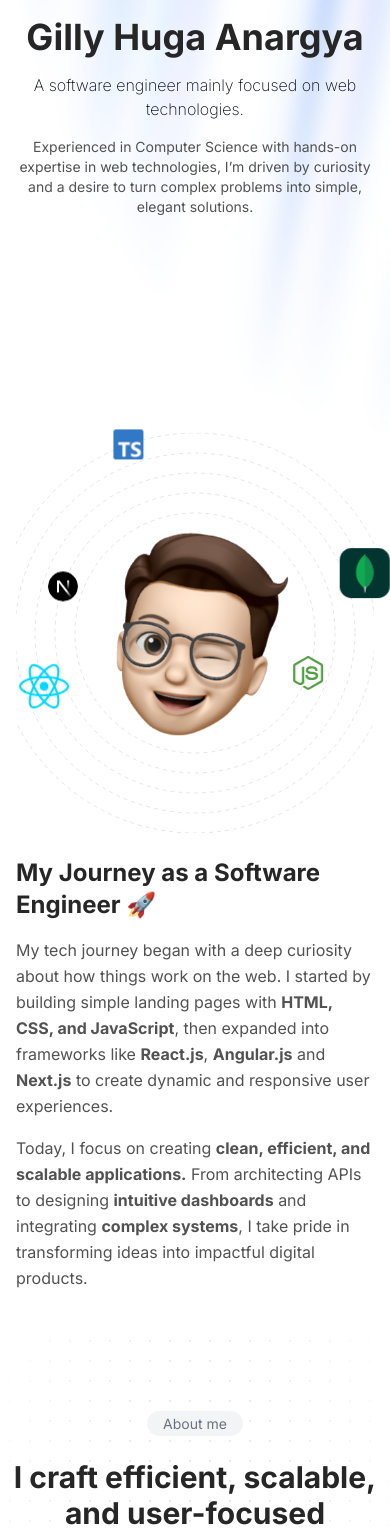
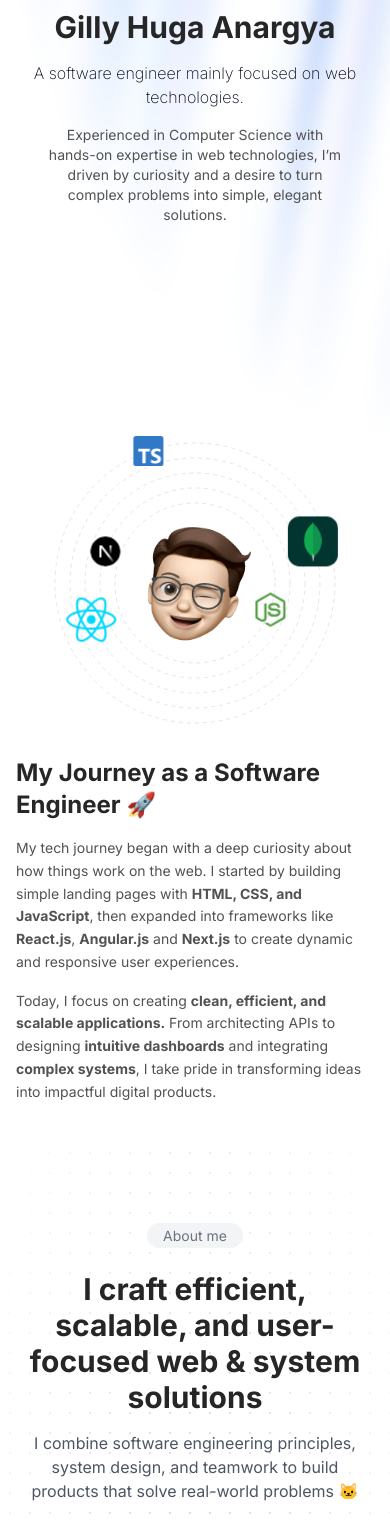
Before and after one commit to gillyhuga/gillyhuga.com, a Next.js app: page / in a window 390 px wide. Shown: the part 200-1730 px from the top of the page. Built offline with nearby package versions, Linux system fonts and the light colour scheme; no server answers.

Commit message:
Fix mobile responsiveness across all components
Co-authored-by: gillyhuga <37680589+gillyhuga@users.noreply.github.com>

```diff
--- a/src/components/pages/home/AboutSection.tsx
+++ b/src/components/pages/home/AboutSection.tsx
@@ -34,19 +34,15 @@ export default function AboutSection() {
   return (
     <DotBackground>
       <section className="py-12">
-        <div className="mb-12 text-center">
+        <div className="mb-12 text-center px-4">
           <span className="text-sm text-gray-500 dark:text-gray-400 bg-gray-100 dark:bg-gray-800 px-4 py-1 rounded-full">
             About me
           </span>
-          <h2 className="mt-6 text-3xl sm:text-5xl font-bold text-neutral-800 dark:text-white">
-            I craft efficient, scalable, and user-focused
-            <br />
-            web & system solutions
+          <h2 className="mt-6 text-3xl sm:text-5xl font-bold text-neutral-800 dark:text-white max-w-4xl mx-auto">
+            I craft efficient, scalable, and user-focused web & system solutions
           </h2>
-          <p className="mt-4 text-gray-600 dark:text-gray-400">
-            I combine software engineering principles, system design, and teamwork
-            <br />
-            to build products that solve real-world problems 🐱
+          <p className="mt-4 text-gray-600 dark:text-gray-400 max-w-2xl mx-auto">
+            I combine software engineering principles, system design, and teamwork to build products that solve real-world problems 🐱
           </p>
         </div>
 
--- a/src/components/pages/home/CollaborationFooter.tsx
+++ b/src/components/pages/home/CollaborationFooter.tsx
@@ -5,12 +5,12 @@ export function CollaborationFooter() {
   const words = ["impactful", "scalable", "creative", "meaningful"];
 
   return (
-    <div className="h-[24rem] flex flex-col justify-center items-center text-center px-6 bg-gradient-to-b from-neutral-50 to-white dark:from-neutral-900 dark:to-neutral-950">
-      <h2 className="text-3xl md:text-5xl font-bold text-neutral-800 dark:text-neutral-100">
+    <div className="h-auto min-h-[24rem] flex flex-col justify-center items-center text-center px-6 py-12 bg-gradient-to-b from-neutral-50 to-white dark:from-neutral-900 dark:to-neutral-950">
+      <h2 className="text-2xl md:text-5xl font-bold text-neutral-800 dark:text-neutral-100 max-w-4xl">
         Let&apos;s build something<FlipWords words={words}/>together ✨
       </h2>
 
-      <p className="mt-4 text-lg text-neutral-600 dark:text-neutral-400 max-w-xl">
+      <p className="mt-4 text-base md:text-lg text-neutral-600 dark:text-neutral-400 max-w-xl">
         Wanna coffee and code together? ☕👨‍💻
       </p>
 
--- a/src/components/pages/home/HeroSection.tsx
+++ b/src/components/pages/home/HeroSection.tsx
@@ -3,14 +3,14 @@ import { HoverBorderGradient } from "@/components/ui/hover-border-gradient";
 
 export default function HeroSection() {
   return (
-    <div className="text-center">
-      <h1 className="text-4xl md:text-7xl font-bold dark:text-white text-neutral-800">
+    <div className="text-center px-4">
+      <h1 className="text-3xl md:text-7xl font-bold dark:text-white text-neutral-800">
         Gilly Huga Anargya
       </h1>
       <p className="font-extralight text-base md:text-4xl dark:text-neutral-200 py-4">
         A software engineer mainly focused on web technologies.
       </p>
-      <p className="text-neutral-600 mx-auto max-w-2xl text-sm md:text-base">
+      <p className="text-neutral-600 mx-auto max-w-2xl text-sm md:text-base px-4">
        Experienced in Computer Science with hands-on expertise in web technologies, I’m driven by curiosity and a desire to turn complex problems into simple, elegant solutions.
       </p>
 
--- a/src/components/pages/home/JourneySection.tsx
+++ b/src/components/pages/home/JourneySection.tsx
@@ -4,23 +4,23 @@ import { OrbitingCirclesDemo } from "@/components/pages/home/OrbitingCirclesDemo
 export default function JourneySection({ children }: { children?: React.ReactNode }) {
   return (
     <div className="items-center justify-center pb-10">
-      <div className="grid grid-cols-1 md:grid-cols-2 gap-6 w-full max-w-6xl">
-        <div className="flex flex-col items-center justify-center">
+      <div className="grid grid-cols-1 md:grid-cols-2 gap-6 md:gap-8 w-full max-w-6xl">
+        <div className="flex flex-col items-center justify-center order-1 md:order-1">
           <OrbitingCirclesDemo />
         </div>
-        <div className="flex flex-col gap-4">
-          <h2 className="text-2xl font-bold dark:text-white text-neutral-800" >
+        <div className="flex flex-col gap-4 order-2 md:order-2">
+          <h2 className="text-2xl md:text-3xl font-bold dark:text-white text-neutral-800" >
             My Journey as a Software Engineer 🚀
           </h2>
 
-          <p className="text-neutral-600 dark:text-neutral-300 leading-relaxed">
+          <p className="text-sm md:text-base text-neutral-600 dark:text-neutral-300 leading-relaxed">
             My tech journey began with a deep curiosity about how things work on the web.
             I started by building simple landing pages with <strong>HTML, CSS, and JavaScript</strong>,
             then expanded into frameworks like <strong>React.js</strong>, <strong>Angular.js</strong>  and <strong>Next.js</strong> to
             create dynamic and responsive user experiences.
           </p>
 
-          <p className="text-neutral-600 dark:text-neutral-300 leading-relaxed">
+          <p className="text-sm md:text-base text-neutral-600 dark:text-neutral-300 leading-relaxed">
             Today, I focus on creating <strong>clean, efficient, and scalable applications.</strong> From architecting APIs to designing <strong>intuitive dashboards</strong> and integrating <strong>complex systems</strong>, I take pride in transforming ideas into impactful digital products.
           </p>
 
--- a/src/components/pages/home/OrbitingCirclesDemo.tsx
+++ b/src/components/pages/home/OrbitingCirclesDemo.tsx
@@ -3,20 +3,20 @@ import Image from 'next/image';
 
 export function OrbitingCirclesDemo() {
     return (
-        <div className="relative flex h-[400px] w-full max-w-[30rem] items-center justify-center ">
+        <div className="relative flex h-[300px] md:h-[400px] w-full max-w-[20rem] md:max-w-[30rem] items-center justify-center mx-auto">
             <Image
                 src="/sticker.png"
                 alt="Animoji Apple"
                 height={200}
                 width={200}
-                className="z-10"
+                className="z-10 w-[120px] h-[120px] md:w-[200px] md:h-[200px]"
             />
 
             <OrbitingCircles
                 className="h-[30px] w-[30px] border-none bg-transparent"
                 duration={20}
                 delay={10}
-                radius={120}
+                radius={80}
             >
                 <Icons.nodeJs />
             </OrbitingCircles>
@@ -24,14 +24,14 @@ export function OrbitingCirclesDemo() {
                 className="h-[30px] w-[30px] border-none bg-transparent"
                 duration={20}
                 delay={20}
-                radius={140}
+                radius={95}
             >
                 <Icons.nextJs />
             </OrbitingCircles>
 
             <OrbitingCircles
                 className="h-[50px] w-[50px] border-none bg-transparent"
-                radius={160}
+                radius={110}
                 duration={20}
                 reverse
             >
@@ -39,7 +39,7 @@ export function OrbitingCirclesDemo() {
             </OrbitingCircles>
             <OrbitingCircles
                 className="h-[50px] w-[50px] border-none bg-transparent"
-                radius={180}
+                radius={125}
                 duration={20}
                 delay={20}
                 reverse
@@ -48,7 +48,7 @@ export function OrbitingCirclesDemo() {
             </OrbitingCircles>
             <OrbitingCircles
                 className="h-[30px] w-[30px] border-none bg-transparent"
-                radius={200}
+                radius={140}
                 duration={20}
                 delay={5}
                 reverse
```
